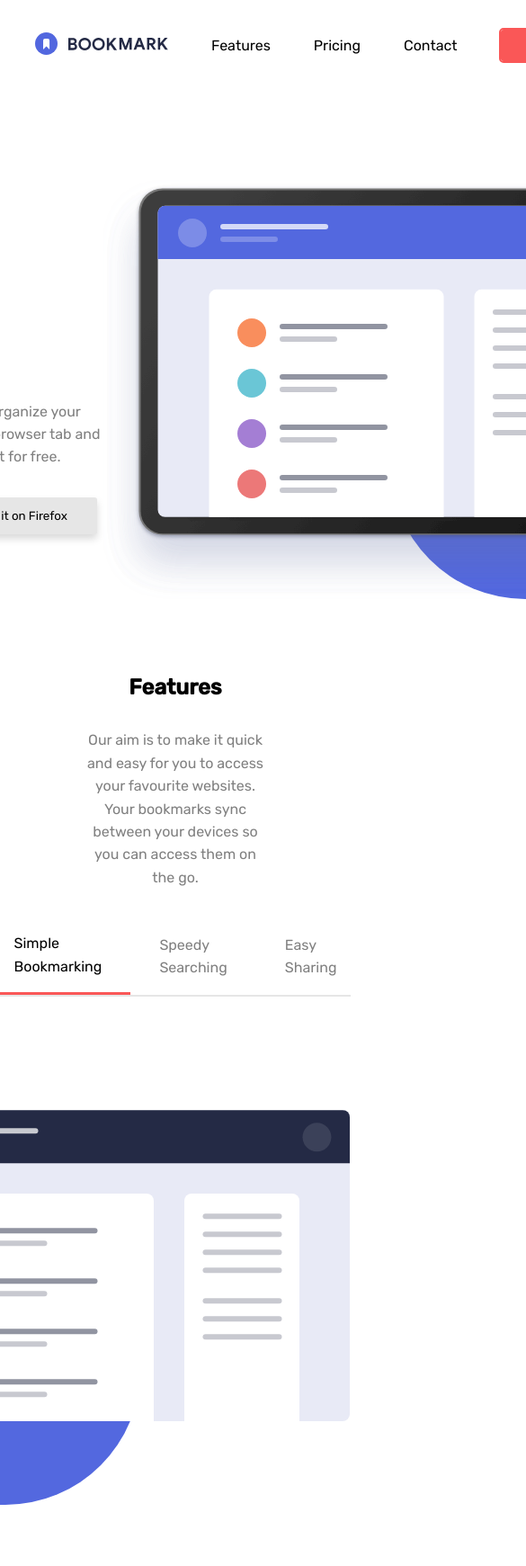
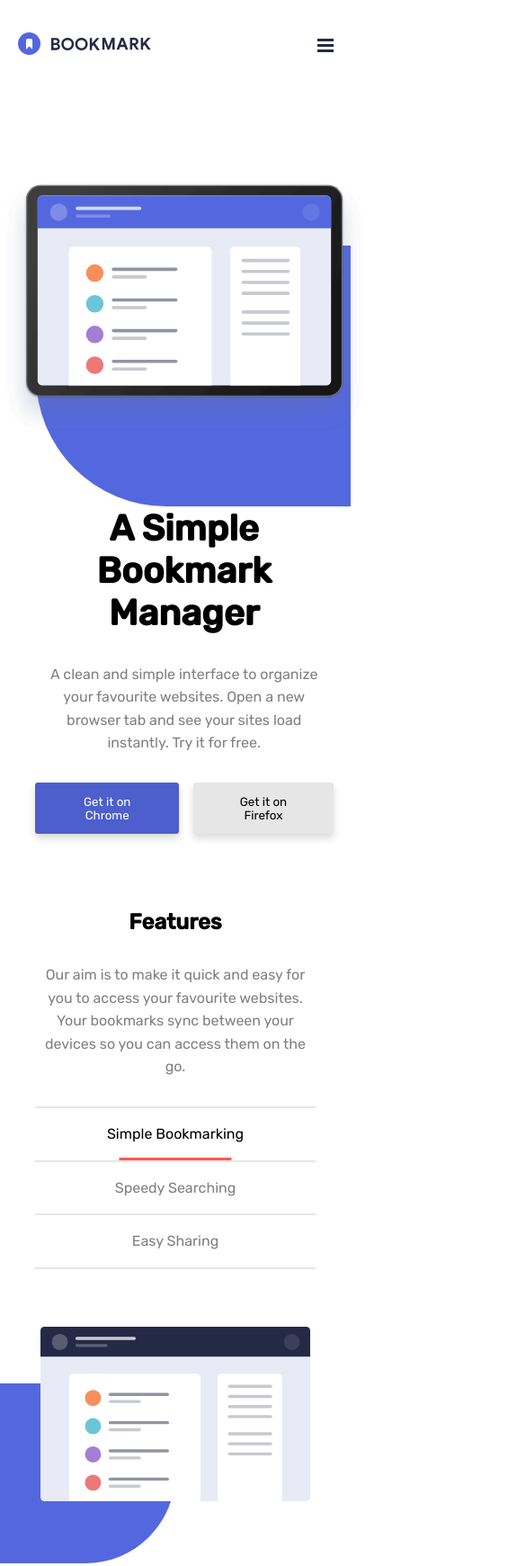
Before and after one commit to enzo-mir/bookmark-landing-page-master, a plain HTML site: page index.html in a window 390 px wide. Shown: the top 1741 px of the page at 90% size, 585 px wide, since content can reach past the window. Drawn offline with Linux system fonts and the light colour scheme.

Commit message:
feat(css) : responsive design => 1h30

```diff
--- a/index.html
+++ b/index.html
@@ -6,7 +6,6 @@
     <link rel="preconnect" href="https://fonts.googleapis.com" />
     <link rel="preconnect" href="https://fonts.gstatic.com" crossorigin />
     <link href="https://fonts.googleapis.com/css2?family=Rubik:wght@400;500&display=swap" rel="stylesheet" />
-
     <link rel="icon" type="image/png" sizes="32x32" href="./images/favicon-32x32.png" />
     <link rel="stylesheet" href="style.css" />
     <title>Frontend Mentor | Bookmark landing page</title>
@@ -36,7 +35,7 @@
           <li><button>Login</button></li>
         </ul>
       </nav>
-      <span tabindex="0" role="img"></span>
+      <span tabindex="0" role="img" id="burgerMenu"></span>
     </header>
 
     <main>
--- a/main.js
+++ b/main.js
@@ -2,6 +2,8 @@ const carouselContainer = document.getElementById("carouselContainer");
 const featureSection = document.getElementById("featureSection");
 const navLiFeatures = featureSection.querySelectorAll("ul > li");
 const accordionontainer = document.getElementById("accordion");
+const nav = document.querySelector("nav");
+const burgerMenu = document.getElementById("burgerMenu");
 
 function activeFeature(target) {
   navLiFeatures.forEach((li) => {
@@ -34,3 +36,7 @@ document.querySelector("form").addEventListener("submit", (e) => {
   }
   e.preventDefault();
 });
+
+burgerMenu.addEventListener("click", () => {
+  nav.classList.toggle("open");
+});
--- a/style.css
+++ b/style.css
@@ -32,12 +32,26 @@ body {
   height: max-content;
 }
 
+@media screen and (max-width: 800px) {
+  body {
+    &:has(header > nav.open) {
+      & > footer > ul:last-child {
+        position: absolute;
+        top: 90%;
+        transform: translateY(-100%);
+        z-index: 100;
+      }
+    }
+  }
+}
+
 header,
 footer {
   padding-inline: 10%;
 }
 
 header {
+  position: relative;
   display: flex;
   justify-content: space-between;
   gap: 3em;
@@ -45,13 +59,79 @@ header {
   width: 100%;
   height: 100px;
 
+  & > span {
+    display: block;
+    width: 18px;
+    height: 15px;
+    background-image: url(./images/icon-hamburger.svg);
+    z-index: 500;
+    &:hover {
+      cursor: pointer;
+    }
+  }
+
+  & > li {
+    z-index: 50;
+  }
+
+  @media screen and (max-width: 1200px) {
+    padding-inline: 5%;
+  }
   @media screen and (min-width: 800px) {
     & > span {
+      position: relative;
       display: none;
+      z-index: 100;
+    }
+  }
+
+  @media screen and (max-width: 800px) {
+    &::after {
+      position: absolute;
+      top: 0;
+      left: 0;
+      top: 0;
+      content: "";
+      width: 100%;
+      height: 0svh;
+      background-color: hsla(229, 53%, 22%, 0.9);
+      z-index: 30;
+      transition: all 0.25s ease-out;
+    }
+
+    &:has(nav.open) {
+      & > span {
+        background-image: url(./images/icon-close.svg);
+        background-repeat: no-repeat;
+        background-position: center;
+      }
+      & > li {
+        & > svg > g {
+          & > circle {
+            fill: #fff;
+          }
+          & > g > path {
+            fill: hsla(229, 53%, 22%, 0.9);
+          }
+          & > path {
+            fill: white;
+          }
+        }
+      }
+
+      &::after {
+        height: 100svh;
+      }
+
+      & > nav {
+        height: 50svh;
+      }
     }
   }
 }
 header > nav {
+  z-index: 41;
+  transition: all 0.25s ease-out;
   & > ul {
     display: flex;
     align-items: center;
@@ -76,6 +156,46 @@ header > nav {
           background-color: #fff;
           color: hsl(0, 94%, 66%);
           cursor: pointer;
+        }
+      }
+    }
+  }
+
+  @media screen and (max-width: 800px) {
+    position: absolute;
+    left: 0;
+    top: 120px;
+    height: 0svh;
+    width: 100%;
+    overflow: hidden;
+
+    & > ul {
+      flex-direction: column;
+      gap: 0;
+      width: 100%;
+      padding-inline: 5%;
+
+      & > li {
+        text-transform: uppercase;
+        padding-block: 1.5em;
+        color: white;
+        font-size: 1.25em;
+        border-top: 1px solid hsla(0, 0%, 90%, 0.2);
+        width: 100%;
+        text-align: center;
+        &:last-child {
+          padding-block-end: 0;
+          & > button {
+            width: 100%;
+            background: transparent;
+            outline: 2px solid white;
+            font-size: 1em;
+            text-transform: uppercase;
+            letter-spacing: 0.25ch;
+            &:hover {
+              color: white;
+            }
+          }
         }
       }
     }
@@ -161,6 +281,28 @@ section#heroSection {
     border-top-left-radius: 150px;
     border-bottom-left-radius: 150px;
   }
+
+  @media screen and (max-width: 1200px) {
+    display: flex;
+    flex-direction: column-reverse;
+    place-items: center;
+    gap: 5em;
+    & > img {
+      width: clamp(400px, 100%, 100px);
+    }
+
+    & > article {
+      align-items: center;
+      text-align: center;
+    }
+
+    & > div.shapeBg {
+      top: 10%;
+      height: 40%;
+      width: 50%;
+      min-width: 350px;
+    }
+  }
 }
 
 section#featureSection {
@@ -174,7 +316,7 @@ section#featureSection {
   max-width: 100%;
 
   & > p {
-    width: clamp(200px, 50%, 500px);
+    width: clamp(300px, 50%, 500px);
     text-align: center;
   }
 
@@ -185,6 +327,7 @@ section#featureSection {
     align-items: center;
 
     & > li {
+      position: relative;
       padding: 1em 2em;
       height: 100%;
       color: hsl(0, 0%, 40%);
@@ -196,11 +339,82 @@ section#featureSection {
       }
 
       &.active {
-        border-bottom: 3px solid hsl(0, 94%, 66%);
+        &::after {
+          content: "";
+          position: absolute;
+          width: 100%;
+          height: 3px;
+          background-color: hsl(0, 94%, 66%);
+          bottom: 0;
+          left: 0;
+        }
         & > p {
           color: hsl(0, 0%, 0%);
         }
       }
+    }
+
+    @media screen and (max-width: 800px) {
+      width: 100%;
+
+      & > li {
+        & > p {
+          text-align: center;
+        }
+
+        &.active {
+          &::after {
+            width: 125px;
+            left: 50%;
+            transform: translateX(-50%);
+          }
+        }
+      }
+    }
+
+    @media screen and (max-width: 650px) {
+      flex-direction: column;
+
+      & > li {
+        border-top: 2px solid hsl(0, 0%, 90%);
+        width: 100%;
+      }
+    }
+  }
+  @media screen and (max-width: 1200px) {
+    & > div#carouselContainer {
+      padding-block-start: 0;
+      & > div.carousel {
+        position: relative;
+        gap: clamp(5em, 10vh, 50em);
+        & > img {
+          width: 50%;
+          min-width: 300px;
+        }
+
+        & > article {
+          width: 100%;
+          max-width: 600px;
+          align-items: center;
+          text-align: center;
+
+          & > button {
+            display: none;
+          }
+        }
+      }
+    }
+    & > div.shapeBg[role="img"] {
+      bottom: 25%;
+      width: 50%;
+      height: 30%;
+      max-height: 300px;
+    }
+  }
+  @media screen and (max-width: 800px) {
+    & > div.shapeBg[role="img"] {
+      bottom: 25%;
+      max-height: 200px;
     }
   }
 
@@ -241,7 +455,7 @@ section#extensionSection {
   gap: 2em;
 
   & > p {
-    width: clamp(200px, 50%, 500px);
+    width: clamp(300px, 50%, 500px);
     text-align: center;
   }
 
@@ -258,9 +472,10 @@ section#extensionSection {
       flex-direction: column;
       justify-content: space-between;
       height: fit-content;
-      gap: 4em;
+      gap: 5em;
       align-items: center;
-      width: clamp(350px, 100%, 600px);
+      min-width: 200px;
+      width: clamp(200px, 100%, 600px);
       background-color: #fff;
       border-radius: 1em;
       box-shadow: 0 7px 8px 0px rgba(0, 0, 0, 0.15);
@@ -289,7 +504,7 @@ section#extensionSection {
           background: url(./images/bg-dots.svg);
           background-repeat: no-repeat;
           background-position: center;
-          background-size: 150%;
+          background-size: 100%;
           top: 75%;
           transform: translateY(-50%);
         }
@@ -321,6 +536,20 @@ section#extensionSection {
       }
     }
   }
+
+  @media screen and (max-width: 1200px) {
+    padding-inline: 5%;
+  }
+
+  @media screen and (max-width: 800px) {
+    grid-template-rows: repeat(3, auto);
+    & > div.extensionCardContainer {
+      flex-direction: column;
+      width: clamp(300px, 50%, 350px);
+      align-self: center;
+      gap: 3em;
+    }
+  }
 }
 
 section#accordionSection {
@@ -330,7 +559,7 @@ section#accordionSection {
   gap: 2em;
 
   & > p {
-    width: clamp(200px, 50%, 500px);
+    width: clamp(300px, 50%, 500px);
     text-align: center;
   }
 
@@ -438,11 +667,33 @@ section#joinSection {
       z-index: -1;
       border-radius: 3px;
     }
+
+    @media screen and (max-width: 800px) {
+      grid-template-columns: 1fr;
+      width: 100%;
+      gap: 2em;
+      &:has(input.invalid) {
+        &::after {
+          left: 100%;
+          top: 10px;
+          transform: translateX(-150%);
+        }
+      }
+
+      & > label {
+        height: 50%;
+        width: 100%;
+      }
+
+      & > button {
+        width: 100%;
+      }
+    }
   }
 }
 
 div#accordion {
-  width: 500px;
+  width: clamp(0px, 100%, 500px);
   display: flex;
   flex-direction: column;
   justify-content: center;
@@ -524,7 +775,7 @@ div#carouselContainer {
       display: flex;
       flex-direction: column;
       gap: 2em;
-      width: clamp(200px, 50%, 500px);
+      width: clamp(300px, 50%, 500px);
 
       & > button {
         padding: 1em 2em;
@@ -540,6 +791,10 @@ div#carouselContainer {
           outline: 2px solid hsl(231, 69%, 60%);
         }
       }
+    }
+
+    @media screen and (max-width: 1200px) {
+      flex-direction: column;
     }
   }
 }
@@ -577,4 +832,12 @@ footer {
       }
     }
   }
+  @media screen and (max-width: 800px) {
+    flex-direction: column;
+    gap: 2em;
+
+    & > ul:first-child {
+      flex-direction: column;
+    }
+  }
 }
```
